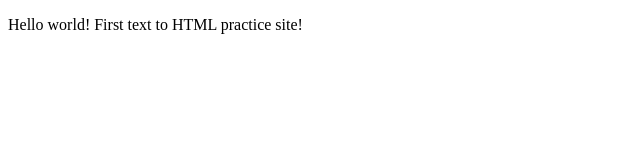
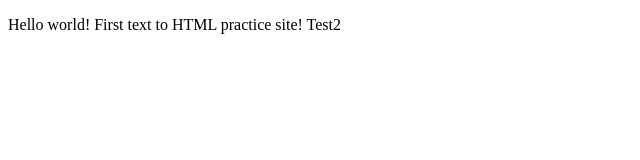
Before and after one commit to callah26/callah26.github.io, a plain HTML site: page index.html in a window 1280 px wide. Shown: the full height of the page, 0-640 px from the left. Drawn offline with Linux system fonts and the light colour scheme.

Commit message:
Update index.html

```diff
--- a/index.html
+++ b/index.html
@@ -5,6 +5,6 @@
     <title>Hello World!</title>
   </head>
   <body>
-    <p>Hello world! First text to HTML practice site!</p>
+    <p>Hello world! First text to HTML practice site! Test2</p>
   </body>
 </html>
```
